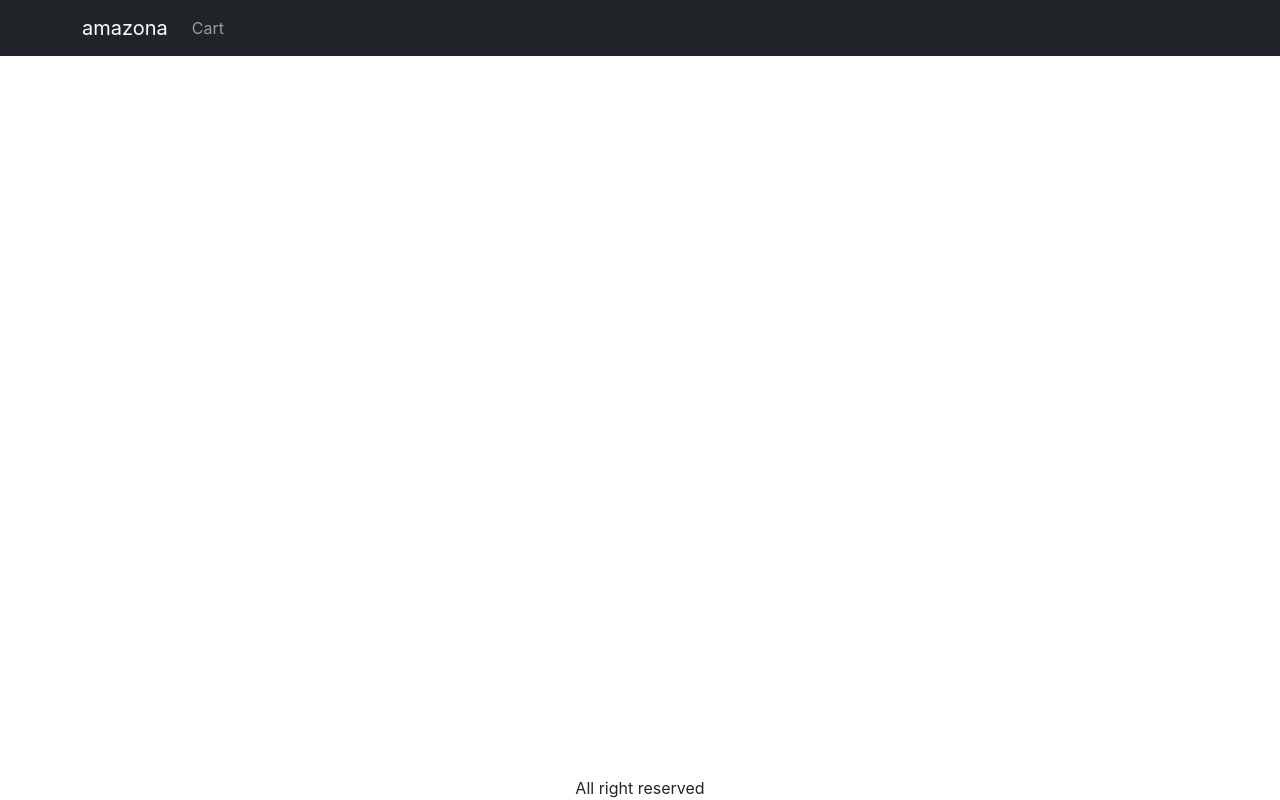
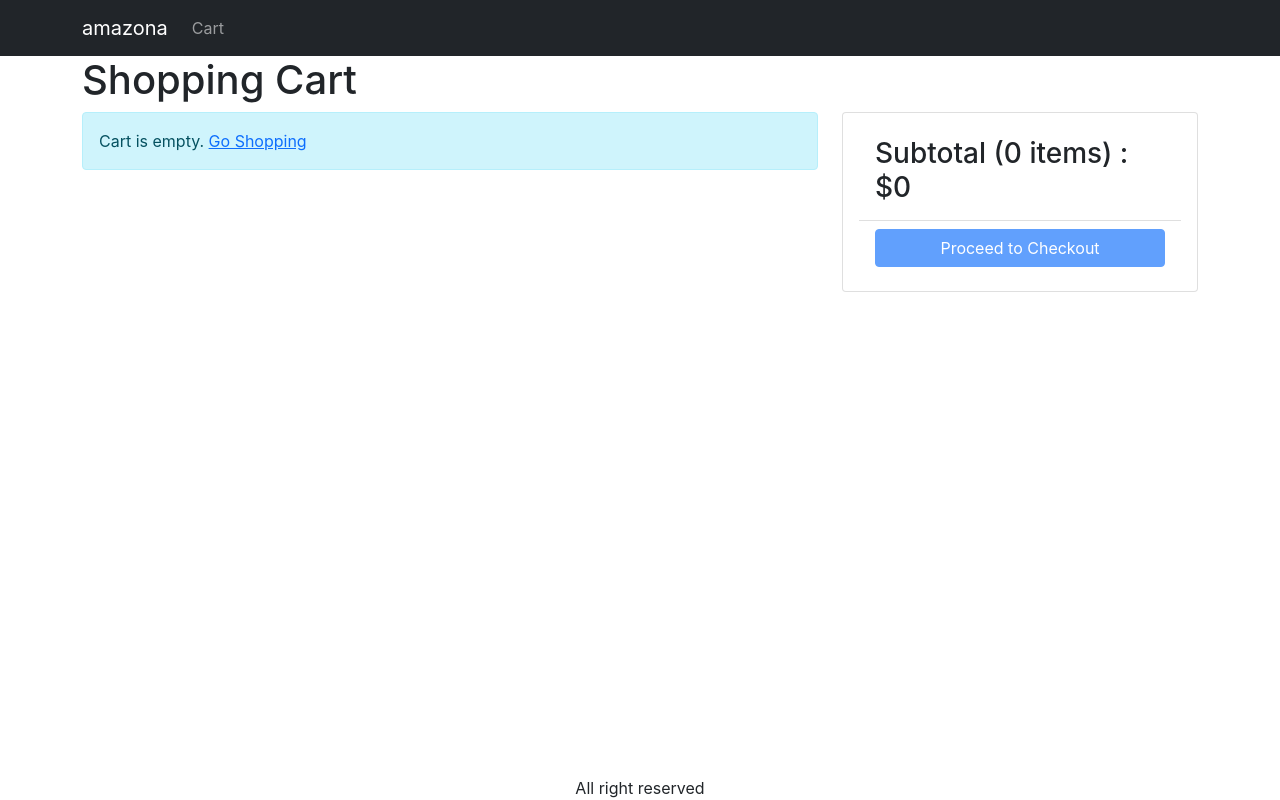
Before and after one commit to anna-reirl/Shopping-App, a React (Create React App) app in the folder frontend/: page /cart in a window 1280 px wide. Built offline with nearby package versions, Linux system fonts and the light colour scheme.

Commit message:
feat: Create-Cart-Screen

```diff
--- a/frontend/src/App.js
+++ b/frontend/src/App.js
@@ -9,6 +9,7 @@
 import Nav from 'react-bootstrap/Nav';
 import { Link } from 'react-router-dom';
 import { Store } from './Store';
+import CartScreen from './screens/CartScreen';
 
 function App() {
   const { state } = useContext(Store);
@@ -39,6 +40,7 @@
           <Container>
             <Routes>
               <Route path="/product/:slug" element={<ProductScreen />} />
+              <Route path="/cart" element={<CartScreen />} />
               <Route path="/" element={<HomeScreen />} />
             </Routes>
           </Container>
--- a/frontend/src/index.css
+++ b/frontend/src/index.css
@@ -47,3 +47,10 @@
 .img-large {
   max-width: 100%;
 }
+
+.img-large {
+  max-width: 100%;
+}
+.img-thumbnail {
+  height: 80px;
+}
--- /dev/null
+++ b/frontend/src/screens/CartScreen.js
@@ -0,0 +1,96 @@
+import { useContext } from 'react';
+import { Store } from '../Store';
+import { Helmet } from 'react-helmet-async';
+import Row from 'react-bootstrap/Row';
+import Col from 'react-bootstrap/Col';
+import MessageBox from '../components/MessageBox';
+import ListGroup from 'react-bootstrap/ListGroup';
+import Button from 'react-bootstrap/Button';
+import Card from 'react-bootstrap/Card';
+import { Link } from 'react-router-dom';
+
+export default function CartScreen() {
+  const { state, dispatch: ctxDispatch } = useContext(Store);
+  const {
+    cart: { cartItems },
+  } = state;
+
+  return (
+    <div>
+      <Helmet>
+        <title>Shopping Cart</title>
+      </Helmet>
+      <h1>Shopping Cart</h1>
+      <Row>
+        <Col md={8}>
+          {cartItems.length === 0 ? (
+            <MessageBox>
+              Cart is empty. <Link to="/">Go Shopping</Link>
+            </MessageBox>
+          ) : (
+            <ListGroup>
+              {cartItems.map((item) => (
+                <ListGroup.Item key={item._id}>
+                  <Row className="align-items-center">
+                    <Col md={4}>
+                      <img
+                        src={item.image}
+                        alt={item.name}
+                        className="img-fluid rounded img-thumbnail"
+                      ></img>{' '}
+                      <Link to={`/product/${item.slug}`}>{item.name}</Link>
+                    </Col>
+                    <Col md={3}>
+                      <Button variant="light" disabled={item.quantity === 1}>
+                        <i className="fas fa-minus-circle"></i>
+                      </Button>{' '}
+                      <span>{item.quantity}</span>{' '}
+                      <Button
+                        variant="light"
+                        disabled={item.quantity === item.countInStock}
+                      >
+                        <i className="fas fa-plus-circle"></i>
+                      </Button>
+                    </Col>
+                    <Col md={3}>${item.price}</Col>
+                    <Col md={2}>
+                      <Button variant="light">
+                        <i className="fas fa-trash"></i>
+                      </Button>
+                    </Col>
+                  </Row>
+                </ListGroup.Item>
+              ))}
+            </ListGroup>
+          )}
+        </Col>
+        <Col md={4}>
+          <Card>
+            <Card.Body>
+              <ListGroup variant="flush">
+                <ListGroup.Item>
+                  <h3>
+                    Subtotal ({cartItems.reduce((a, c) => a + c.quantity, 0)}{' '}
+                    items) : $
+                    {cartItems.reduce((a, c) => a + c.price * c.quantity, 0)}
+                  </h3>
+                </ListGroup.Item>
+                <ListGroup.Item>
+                  <div className="d-grid">
+                    <Button
+                      type="button"
+                      variant="primary"
+                      disabled={cartItems.length === 0}
+                    >
+                      Proceed to Checkout
+                    </Button>
+                  </div>
+                </ListGroup.Item>
+              </ListGroup>
+            </Card.Body>
+          </Card>
+        </Col>
+      </Row>
+    </div>
+  );
+}
--- a/frontend/src/screens/HomeScreen.js
+++ b/frontend/src/screens/HomeScreen.js
@@ -8,7 +8,7 @@
 import Product from '../components/Products';
 import { Helmet } from 'react-helmet-async';
 import LoadingBox from '../LoadingBox';
-import MessageBox from '../MessageBox';
+import MessageBox from '../components/MessageBox';
 // import data from '../data';
 
 const reducer = (state, action) => {
--- a/frontend/src/screens/ProductScreen.js
+++ b/frontend/src/screens/ProductScreen.js
@@ -1,4 +1,4 @@
-import { useParams } from 'react-router';
+import { useNavigate, useParams } from 'react-router';
 import { useEffect, useState, useReducer } from 'react';
 import axios from 'axios';
 import Row from 'react-bootstrap/Row';
@@ -9,7 +9,7 @@
 import Badge from 'react-bootstrap/Badge';
 import Button from 'react-bootstrap/Button';
 import { Helmet } from 'react-helmet-async';
-import MessageBox from '../MessageBox';
+import MessageBox from '../components/MessageBox';
 import LoadingBox from '../LoadingBox';
 import { getError } from '../utils';
 import { useContext } from 'react';
@@ -29,6 +29,7 @@
 };
 
 function ProductScreen() {
+  const navigate = useNavigate();
   const params = useParams();
   const { slug } = params;
 
@@ -64,6 +65,7 @@
       type: 'CART_ADD_ITEM',
       payload: { ...product, quantity },
     });
+    navigate('/cart');
   };
   return loading ? (
     <LoadingBox />
```
Also changed, not shown: frontend/src/components/MessageBox.js (renamed from frontend/src/MessageBox.js).
